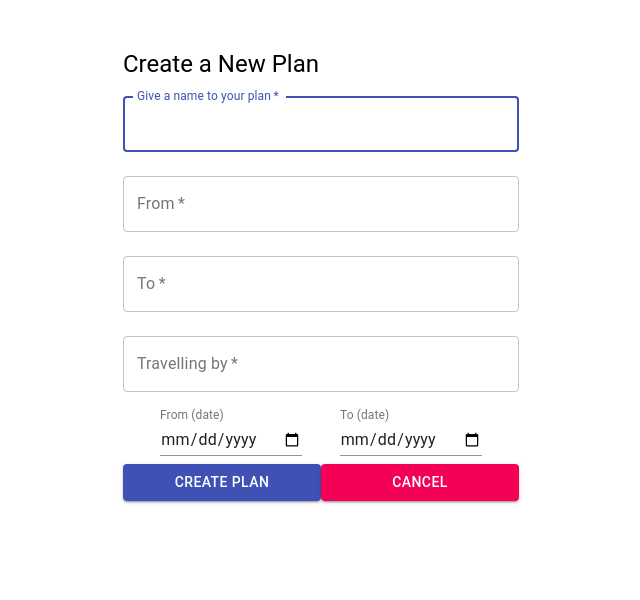
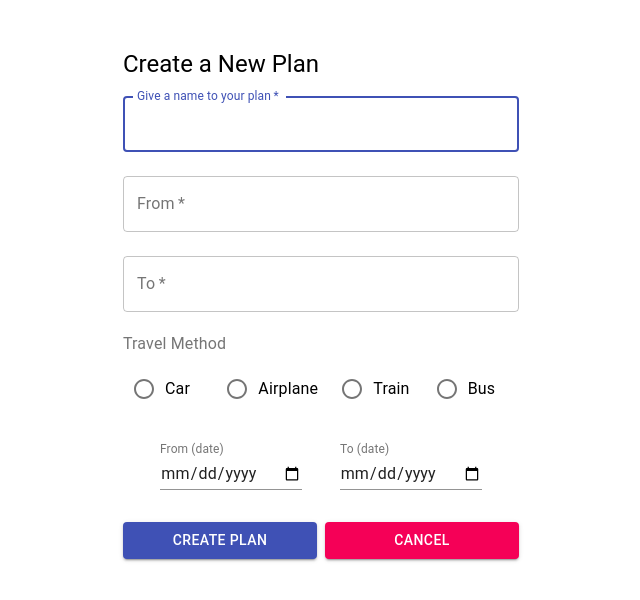
Before and after one commit to zsorosz/travel_planner, a React (Create React App) app in the folder travel_frontend/: page /1/newPlan in a window 1280 px wide. Shown: the top 600 px of the page, without its empty margins (319-959 px from the left). Built offline with nearby package versions, Linux system fonts and the light colour scheme; sample sign-in values are in the browser's storage.

Commit message:
Style form

```diff
--- a/travel_frontend/src/EditActivities.js
+++ b/travel_frontend/src/EditActivities.js
@@ -66,7 +66,7 @@ class EditActivities extends Component {
         return (
             <Container component="main" maxWidth="xs" className='form-container'>
                 <Typography component="h1" variant="h5">
-                    Edit Activities
+                    Add Activities
                 </Typography>
                 <form noValidate onSubmit={this.onSubmit}>
                     <TextField
--- a/travel_frontend/src/EditPlan.js
+++ b/travel_frontend/src/EditPlan.js
@@ -4,6 +4,10 @@ import Button from '@material-ui/core/Button';
 import TextField from '@material-ui/core/TextField';
 import Typography from '@material-ui/core/Typography';
 import Container from '@material-ui/core/Container';
+import Radio from '@material-ui/core/Radio';
+import RadioGroup from '@material-ui/core/RadioGroup';
+import FormControlLabel from '@material-ui/core/FormControlLabel';
+import FormLabel from '@material-ui/core/FormLabel';
 import { updatePlan, showPlan } from './PlanFunctions';
 import './styles/FormStyles.css';
 
@@ -125,17 +129,13 @@ class EditPlan extends Component {
                         value={this.state.arrivalCity}
                         onChange={this.onChange}
                     />
-                    <TextField
-                        variant="outlined"
-                        margin="normal"
-                        required
-                        fullWidth
-                        name="travelMethod"
-                        label="Travelling by"
-                        id="travelMethod"
-                        value={this.state.travelMethod}
-                        onChange={this.onChange}
-                    />
+                    <FormLabel className='form-label' component="legend">Travel Method</FormLabel>
+                    <RadioGroup defaultValue={this.state.travelMethod} id="travelMethod" name="travelMethod" aria-label="travelMethod" onChange={this.onChange} className='radiogroup'>
+                        <FormControlLabel className='radiolabel' value="Car" control={<Radio />} label="Car" />
+                        <FormControlLabel className='radiolabel' value="Airplane" control={<Radio />} label="Airplane" />
+                        <FormControlLabel className='radiolabel' value="Train" control={<Radio />} label="Train" />
+                        <FormControlLabel className='radiolabel' value="Bus" control={<Radio />} label="Bus" />
+                    </RadioGroup>
                     <div className='editForm-dates'>
                         <TextField
                             id="departureDate"
--- a/travel_frontend/src/NewPlan.js
+++ b/travel_frontend/src/NewPlan.js
@@ -5,6 +5,10 @@ import Button from '@material-ui/core/Button';
 import TextField from '@material-ui/core/TextField';
 import Typography from '@material-ui/core/Typography';
 import Container from '@material-ui/core/Container';
+import Radio from '@material-ui/core/Radio';
+import RadioGroup from '@material-ui/core/RadioGroup';
+import FormControlLabel from '@material-ui/core/FormControlLabel';
+import FormLabel from '@material-ui/core/FormLabel';
 import './styles/FormStyles.css';
 
 class NewPlan extends Component {
@@ -91,17 +95,13 @@ class NewPlan extends Component {
                         value={this.state.arrivalCity}
                         onChange={this.onChange}
                     />
-                    <TextField
-                        variant="outlined"
-                        margin="normal"
-                        required
-                        fullWidth
-                        name="travelMethod"
-                        label="Travelling by"
-                        id="travelMethod"
-                        value={this.state.travelMethod}
-                        onChange={this.onChange}
-                    />
+                    <FormLabel className='form-label' component="legend">Travel Method</FormLabel>
+                    <RadioGroup id="travelMethod" name="travelMethod" aria-label="travelMethod" onChange={this.onChange} className='radiogroup'>
+                        <FormControlLabel className='radiolabel' value="Car" control={<Radio />} label="Car" />
+                        <FormControlLabel className='radiolabel' value="Airplane" control={<Radio />} label="Airplane" />
+                        <FormControlLabel className='radiolabel' value="Train" control={<Radio />} label="Train" />
+                        <FormControlLabel className='radiolabel' value="Bus" control={<Radio />} label="Bus" />
+                    </RadioGroup>
                     <div className='editForm-dates'>
                         <TextField
                             id="departureDate"
@@ -124,6 +124,7 @@ class NewPlan extends Component {
                             }}
                         />
                     </div>
+                    <div className='editForm-cta'>
                         <Button
                             type="submit"
                             variant="contained"
@@ -139,6 +140,7 @@ class NewPlan extends Component {
                             onClick={this.handleCancel}>
                                 Cancel
                         </Button>
+                    </div>
                 </form>
             </Container>
         )
--- a/travel_frontend/src/Plan.js
+++ b/travel_frontend/src/Plan.js
@@ -164,7 +164,7 @@ class Plan extends Component{
                             <Button
                                 size="small"
                                 color='primary'>
-                                    Edit Activities
+                                    Add Activities
                             </Button>
                         </Link>
                     </CardActions>
--- a/travel_frontend/src/styles/FormStyles.css
+++ b/travel_frontend/src/styles/FormStyles.css
@@ -9,16 +9,33 @@
     margin-top: 2rem;
     display: flex;
     flex-direction: row;
+    justify-content: space-between;
 }
 
 .editForm-cta-button {
-    width: 50%;
+    width: 49%;
 }
 
 .editForm-dates {
     display: flex;
     justify-content: space-evenly;
-    margin: .5rem 0;
+    margin: 2rem 0;
+}
+
+legend {
+    margin: 1rem 0;
+}
+.MuiFormGroup-root.radiogroup {
+    display: flex;
+    flex-wrap: nowrap;
+    flex-direction: row;
+    justify-content: space-between;
+    margin: 1rem 0;
+}
+
+.MuiFormControlLabel-root.radiolabel {
+    width: 25%;
+    margin-left: 0;
 }
 
 .error-message {
--- a/travel_frontend/src/styles/Page.css
+++ b/travel_frontend/src/styles/Page.css
@@ -1,5 +1,5 @@
 .page {
-    height: 100%;
+    min-height: 100vh;
     /* position: fixed; */
     width: 100%;
     top: 0;
```
Lines whose indentation alone changed are shown as unchanged.
